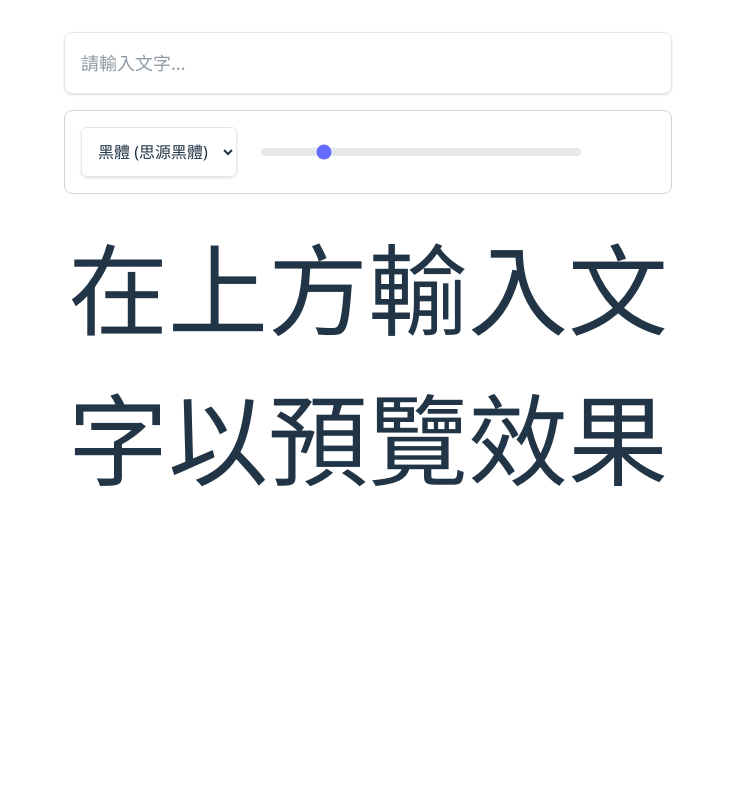
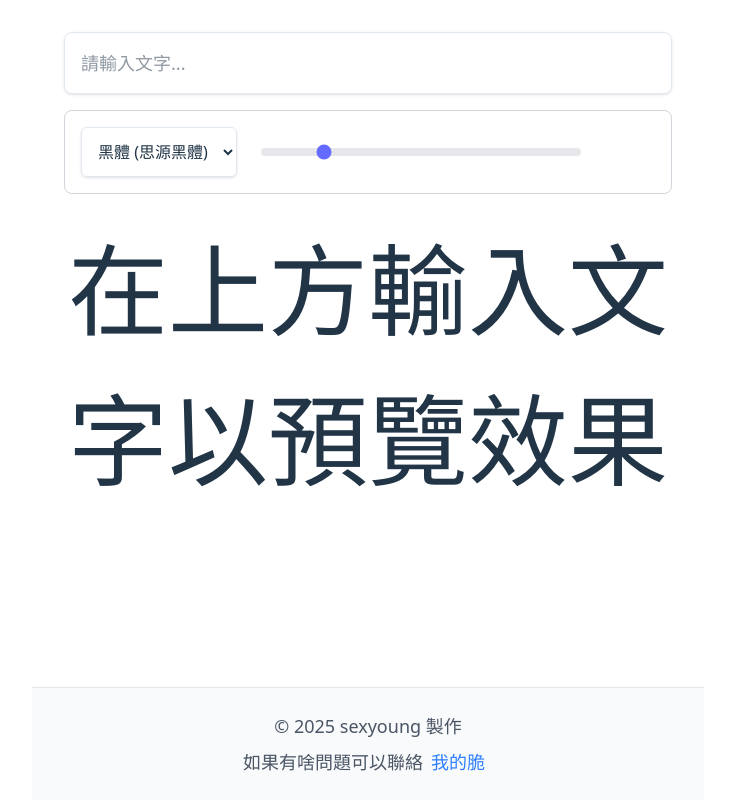
Before and after one commit to sexyoung/bababa, a React (Vite) app: page / in a window 1280 px wide. Shown: the whole page, without its empty margins (272-1007 px from the left). Built offline with nearby package versions, Linux system fonts and the light colour scheme; a web font is replaced by a local one.

Commit message:
feat: put my threads

```diff
--- a/src/App.tsx
+++ b/src/App.tsx
@@ -21,7 +21,8 @@ function App() {
   ];
 
   return (
-    <div className="max-w-2xl mx-auto p-8 min-h-screen">
+    <div className="flex flex-col min-h-screen">
+      <div className="flex-grow max-w-2xl mx-auto p-8 w-full">
         <div className="mb-4">
           <input
             type="text"
@@ -68,6 +69,18 @@ function App() {
           {inputText || '在上方輸入文字以預覽效果'}
         </div>
       </div>
+
+      <footer className="mt-auto py-6 bg-gray-50 border-t border-gray-200">
+        <div className="max-w-2xl mx-auto px-8 text-center text-gray-600 text-lg">
+          <p>© 2025 sexyoung 製作</p>
+          <p className="mt-2">如果有啥問題可以聯絡
+            <a href="https://www.threads.net/@ben198515/" className="px-2 text-blue-500 hover:text-blue-600">
+              我的脆
+            </a>
+          </p>
+        </div>
+      </footer>
+    </div>
   )
 }
 
```
Lines whose indentation alone changed are shown as unchanged.
